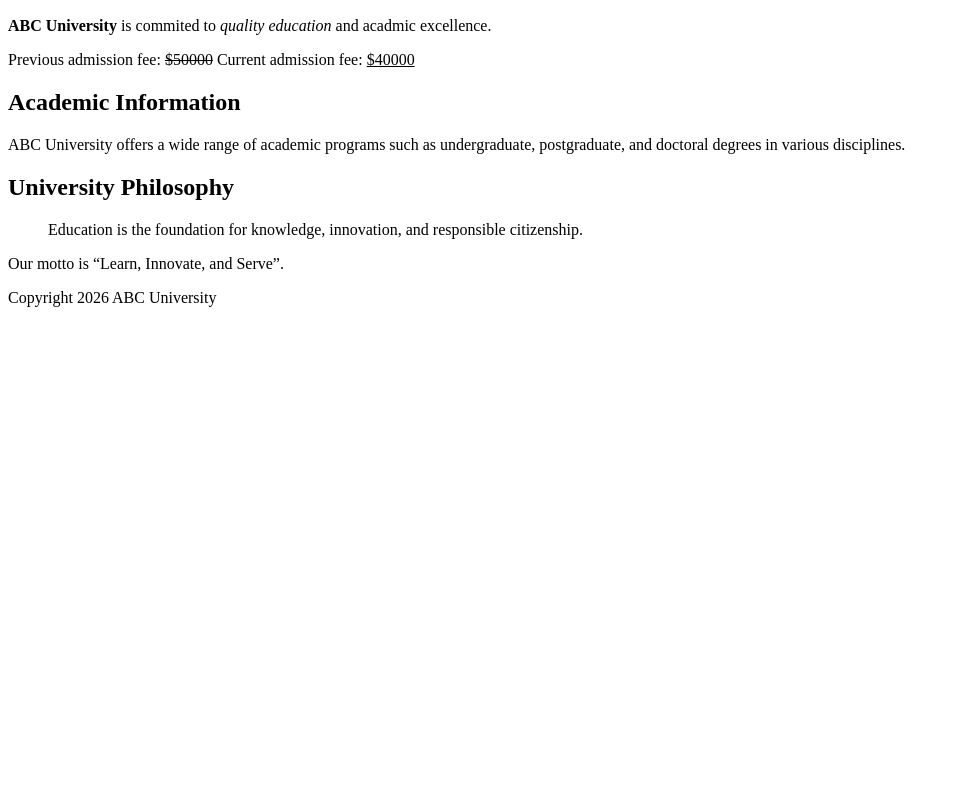
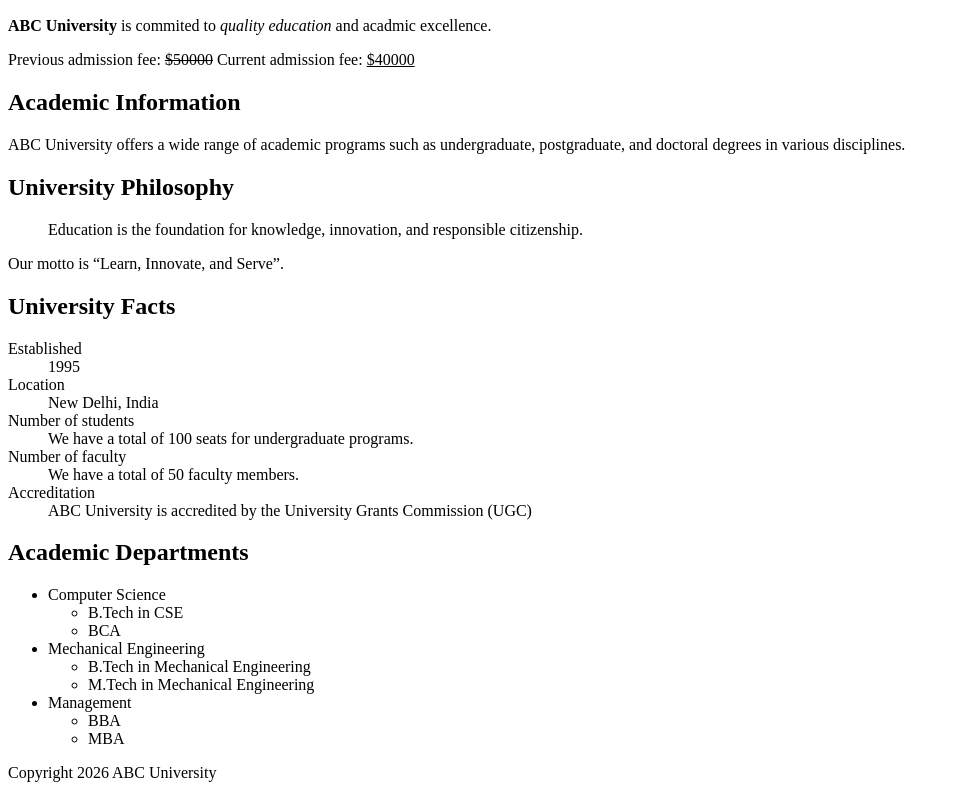
Before and after one commit to Daksh-Git99/University-Management-Portal, a plain HTML site: page about.html in a window 1280 px wide. Shown: the part 718-1516 px from the top of the page, without its empty margins (0-960 px from the left). Before the commit the page ends 1041 px from the top, so only its background shows below. Drawn offline with Linux system fonts and the light colour scheme.

Commit message:
Add advanced lists to about page

```diff
--- a/about.html
+++ b/about.html
@@ -97,7 +97,51 @@
         </section>
 
     </main>
+        <section>
+            <h2>University Facts</h2>
 
+            <dt>Established</dt>
+            <dd>1995</dd>
+
+            <dt>Location</dt>
+            <dd>New Delhi, India</dd>
+
+            <dt>Number of students</dt>
+            <dd>We have a total of 100 seats for undergraduate programs.</dd>
+
+            <dt>Number of faculty</dt>
+            <dd>We have a total of 50 faculty members.</dd>
+
+            <dt>Accreditation</dt>
+            <dd>ABC University is accredited by the University Grants Commission (UGC)</dd>
+        </section>
+
+        <section>
+            <h2>Academic Departments</h2>
+            <ul>
+                <li>Computer Science
+                    <ul>
+                        <li>B.Tech in CSE</li>
+                        <li>BCA</li>
+                    </ul>
+                </li>
+
+                <li>Mechanical Engineering
+                    <ul >
+                        <li>B.Tech in Mechanical Engineering</li>
+                        <li>M.Tech in Mechanical Engineering</li>
+                    </ul>
+                </li>
+
+                <li>Management
+                    <ul >
+                        <li>BBA</li>
+                        <li>MBA</li>
+                    </ul>
+                </li>
+
+            </ul>
+        </section>
     <footer>
         <p>Copyright 2026 ABC University</p>
     </footer>
```
